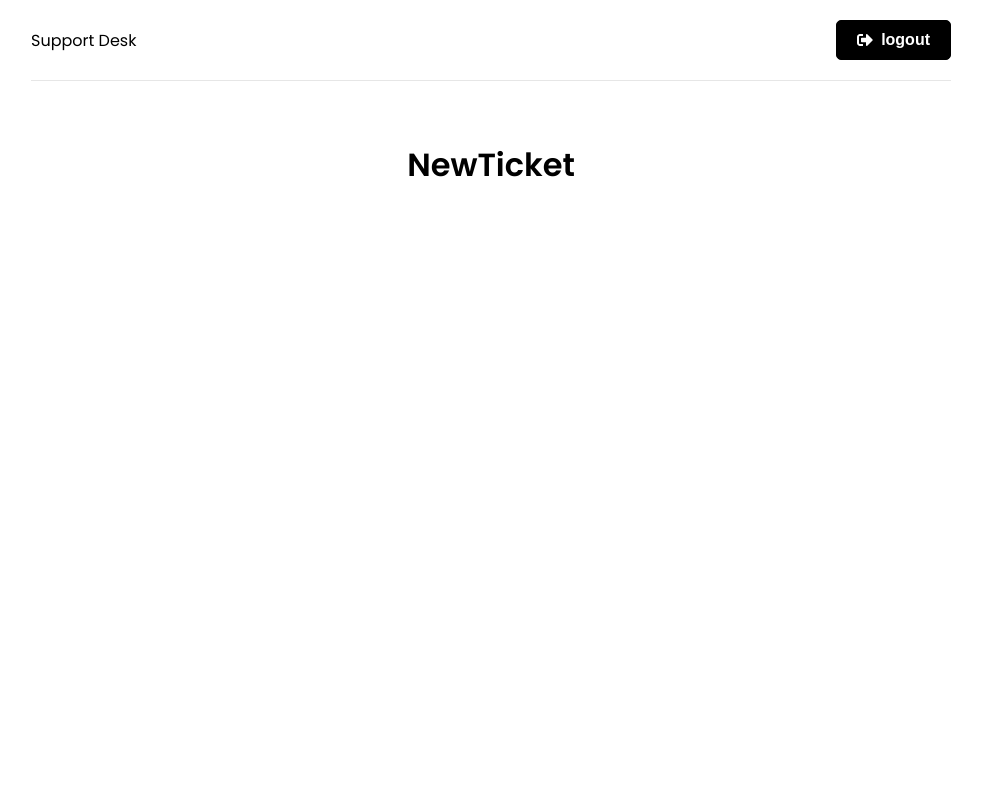
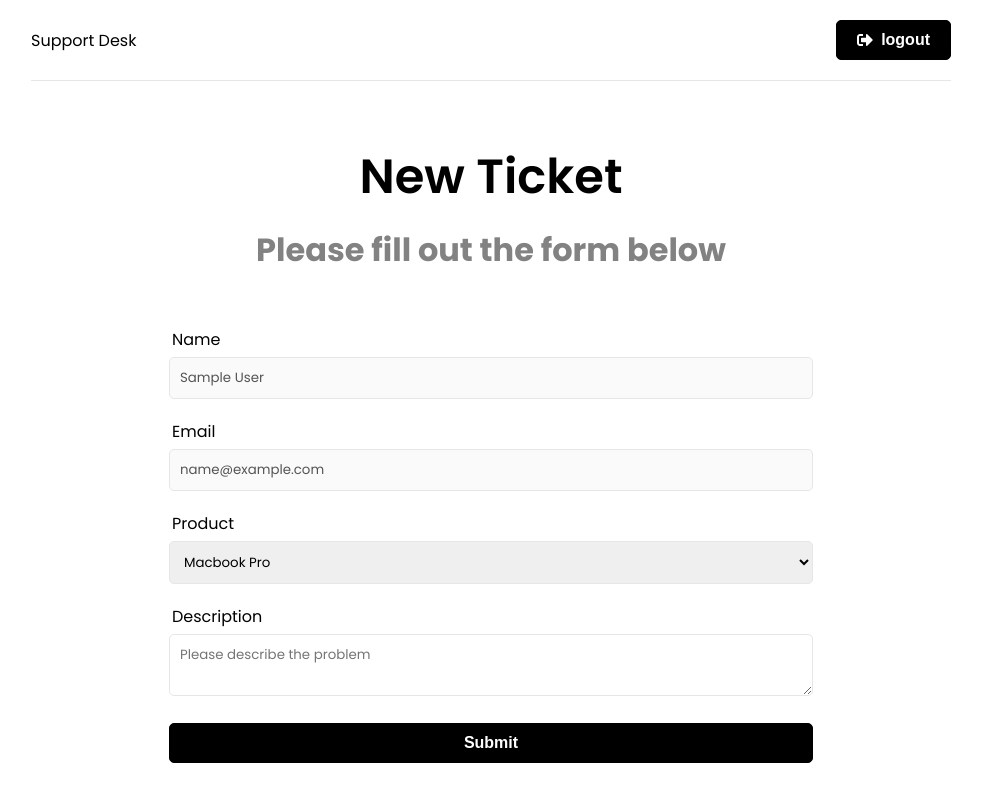
Before and after one commit to Akash52/support-desk-mern, a React (Create React App) app in the folder client/: page /new-ticket in a window 1280 px wide. Shown: the whole page, without its empty margins (149-1131 px from the left). Built offline with nearby package versions, Linux system fonts and the light colour scheme; sample sign-in values are in the browser's storage.

Commit message:
New Ticket Form

```diff
--- a/client/src/pages/NewTicket.jsx
+++ b/client/src/pages/NewTicket.jsx
@@ -1,7 +1,73 @@
-import React from 'react';
+import React, { useState } from 'react';
+import { useSelector } from 'react-redux';
 
 const NewTicket = () => {
-  return <h1>NewTicket</h1>;
+  const { user } = useSelector((state) => state.auth);
+  const [name] = useState(user.name);
+  const [email] = useState(user.email);
+  const [product, setProduct] = useState('');
+  const [description, setDescription] = useState('');
+
+  const handleSubmit = (e) => {
+    e.preventDefault();
+    console.log(name, email, product, description);
+  };
+
+  return (
+    <>
+      <section className='heading'>
+        <h1>New Ticket</h1>
+        <p>Please fill out the form below</p>
+      </section>
+      <section className='form'>
+        <div className='form-group'>
+          <label htmlFor='name'>Name</label>
+          <input
+            type='text'
+            name='name'
+            className='form-control'
+            value={name}
+            disabled
+          />
+        </div>
+        <div className='form-group'>
+          <label htmlFor='email'>Email</label>
+          <input type='email' name='email' id='email' value={email} disabled />
+        </div>
+        <form onSubmit={handleSubmit}>
+          <div className='form-group'>
+            <label htmlFor='product'>Product</label>
+            <select
+              name='product'
+              id='product'
+              value={product}
+              onChange={(e) => setProduct(e.target.value)}
+            >
+              <option value='Macbook Pro'>Macbook Pro</option>
+              <option value='iphone'>iphone</option>
+              <option value='iMac'>iMac</option>
+              <option value='ipad'>ipad</option>
+            </select>
+          </div>
+          <div className='form-group'>
+            <label htmlFor='description'>Description</label>
+            <textarea
+              name='description'
+              id='description'
+              placeholder='Please describe the problem'
+              value={description}
+              onChange={(e) => setDescription(e.target.value)}
+            />
+          </div>
+          <div className='form-group'>
+            <button type='submit' className='btn btn-block'>
+              Submit
+            </button>
+          </div>
+        </form>
+      </section>
+    </>
+  );
 };
 
 export default NewTicket;
```
